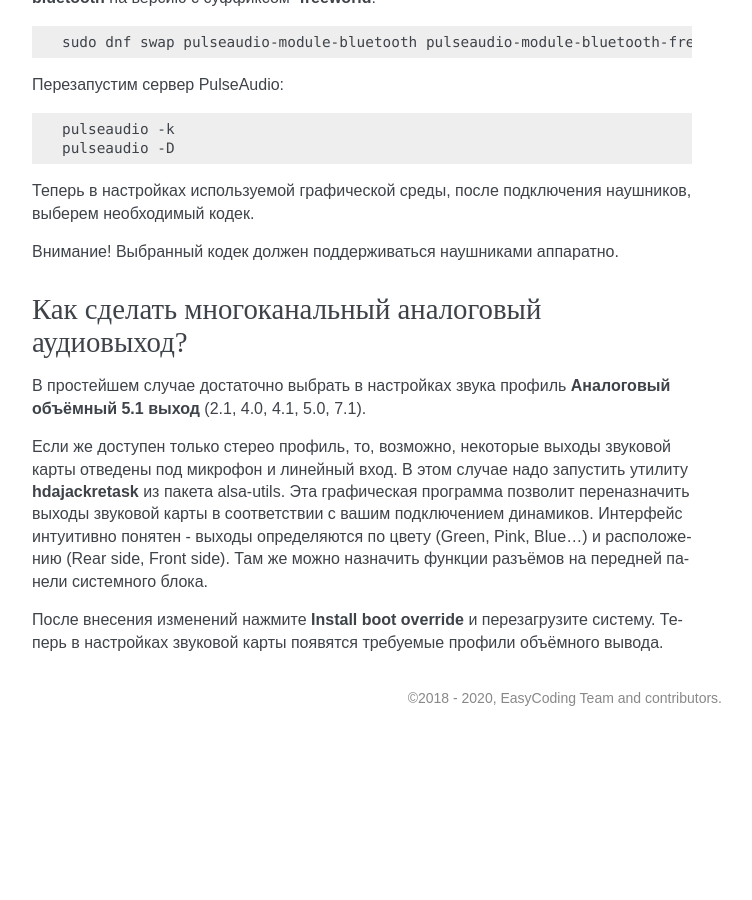
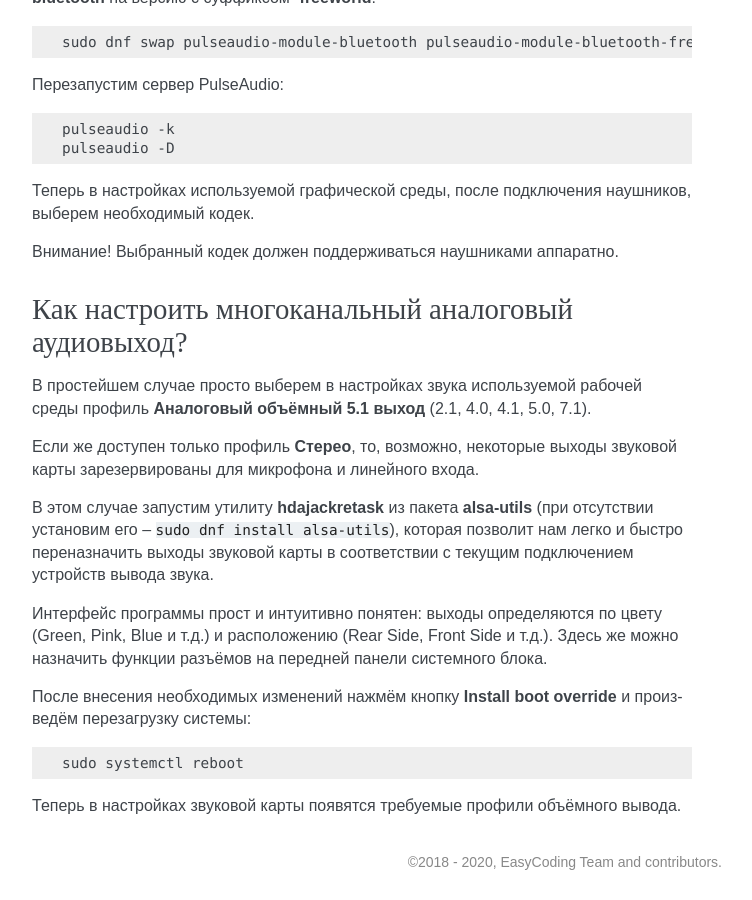
Before and after one commit to RussianFedora/FAQ, a Sphinx documentation site: the page built from source/hardware.rst, in a window 1280 px wide and 900 px high, scrolled down 23318 px. Shown: the whole window, without its empty margins (388-1140 px from the left). Built offline with Sphinx 7.4.7, drawn with Linux system fonts in a browser that asks for light colours; comment, search, counter and statistics services are not loaded; before the commit the page ends 24054 px from its top, so only the background shows below that; some of the changed text lies outside the part shown.

Commit message:
Performed minor edits of the audio-analog-multichannel question.

```diff
--- a/source/hardware.rst
+++ b/source/hardware.rst
@@ -1298,14 +1298,24 @@ ICC профиль можно получить либо на сайте прои
 
 Внимание! Выбранный кодек должен поддерживаться наушниками аппаратно.
 
-.. index:: audio, 5.1, 7.1
+.. index:: alsa, pulseaudio, audio, 5.1, 7.1, channel
 .. _audio-analog-multichannel:
 
-Как сделать многоканальный аналоговый аудиовыход?
-===============================================================
+Как настроить многоканальный аналоговый аудиовыход?
+========================================================
 
-В простейшем случае достаточно выбрать в настройках звука профиль **Аналоговый объёмный 5.1 выход** (2.1, 4.0, 4.1, 5.0, 7.1).
+В простейшем случае просто выберем в настройках звука используемой рабочей среды профиль **Аналоговый объёмный 5.1 выход** (2.1, 4.0, 4.1, 5.0, 7.1).
 
-Если же доступен только стерео профиль, то, возможно, некоторые выходы звуковой карты отведены под микрофон и линейный вход. В этом случае надо запустить утилиту **hdajackretask** из пакета alsa-utils. Эта графическая программа позволит переназначить выходы звуковой карты в соответствии с вашим подключением динамиков. Интерфейс интуитивно понятен - выходы определяются по цвету (Green, Pink, Blue...) и расположению (Rear side, Front side). Там же можно назначить функции разъёмов на передней панели системного блока.
+Если же доступен только профиль **Cтерео**, то, возможно, некоторые выходы звуковой карты зарезервированы для микрофона и линейного входа.
 
-После внесения изменений нажмите **Install boot override** и перезагрузите систему. Теперь в настройках звуковой карты появятся требуемые профили объёмного вывода.
+В этом случае запустим утилиту **hdajackretask** из пакета **alsa-utils** (при отсутствии установим его -- ``sudo dnf install alsa-utils``), которая позволит нам легко и быстро переназначить выходы звуковой карты в соответствии с текущим подключением устройств вывода звука.
+
+Интерфейс программы прост и интуитивно понятен: выходы определяются по цвету (Green, Pink, Blue и т.д.) и расположению (Rear Side, Front Side и т.д.). Здесь же можно назначить функции разъёмов на передней панели системного блока.
+
+После внесения необходимых изменений нажмём кнопку **Install boot override** и произведём перезагрузку системы:
+
+.. code-block:: text
+
+    sudo systemctl reboot
+
+Теперь в настройках звуковой карты появятся требуемые профили объёмного вывода.
```
